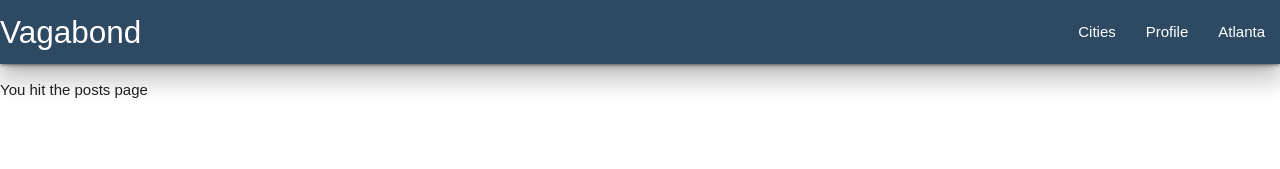
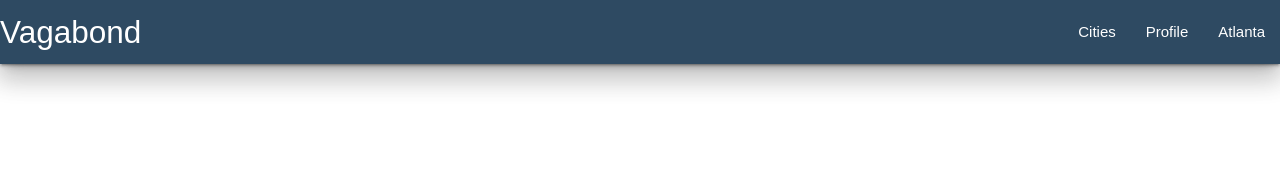
Before and after one commit to yungwifi/vagabond, a React (Create React App) app in the folder client/: page /cities/1/posts in a window 1280 px wide. Shown: the top 169 px of the page. Built offline with nearby package versions, Linux system fonts and the light colour scheme.

Commit message:
updating to pull from master

```diff
--- a/client/src/App.js
+++ b/client/src/App.js
@@ -19,7 +19,7 @@ class App extends Component {
           <Route exact path="/" component={HomePage} />
           <Route exact path="/cities" component={CityPage} />
           <Route exact path="/profile" component={ProfilePage} />
-          <Route exact path="/cities/:cityId/posts" component={PostsPage}/>
+          <Route exact path="/cities/:city_Id/posts" component={PostsPage}/>
           <Route exact path="/profile/posts" component={PostsPage}/>
           </Switch>
       </Router>
--- a/client/src/components/PostsPage.js
+++ b/client/src/components/PostsPage.js
@@ -4,7 +4,7 @@ class PostsPage extends Component {
     render() {
         return (
             <div>
-                <p>You hit the posts page</p>
+
             </div>
         );
     }
```
Also changed, not shown: client/src/components/ShowPostPage.js (added).
